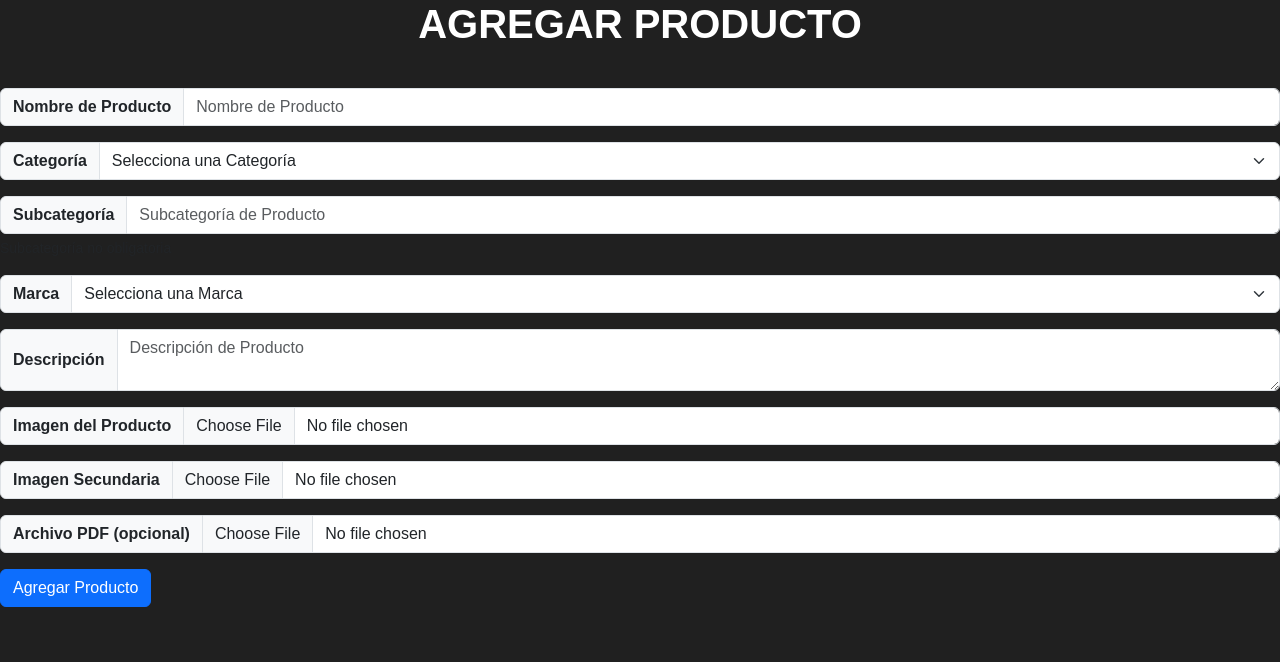
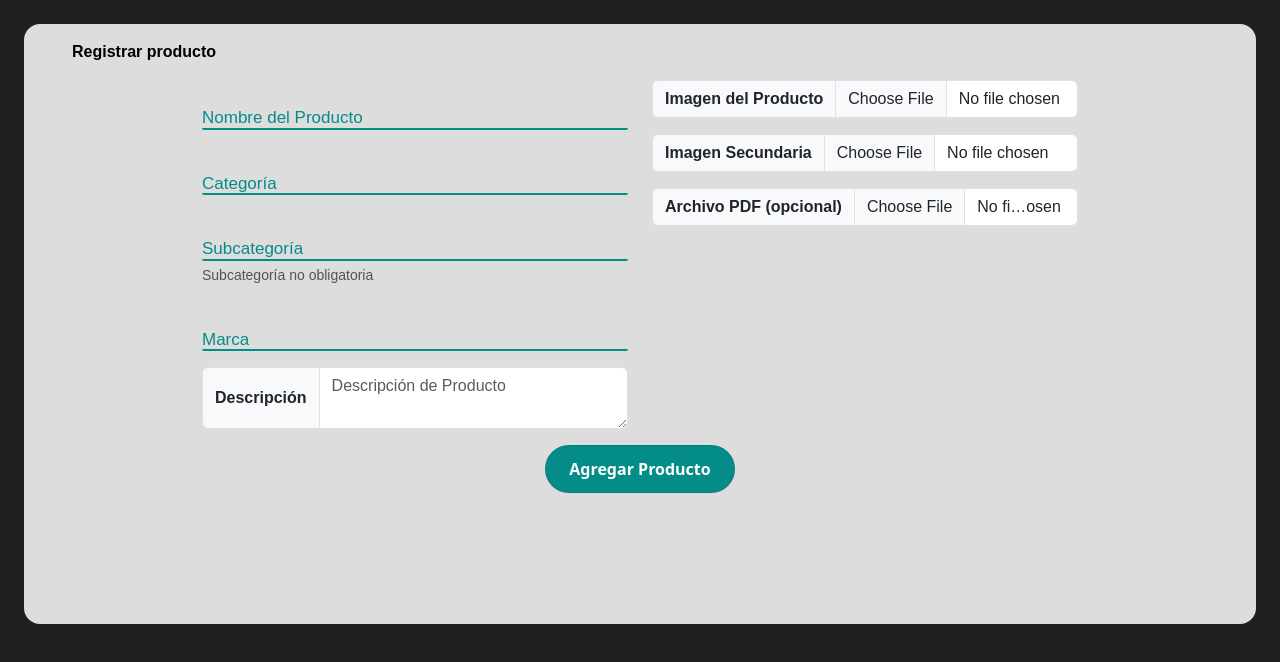
Before and after one commit to AlexGalo0/INGELMECO-Admin, a React (Vite) app: page /admin/add-product in a window 1280 px wide. Shown: the top 662 px of the page. Built offline with nearby package versions, Linux system fonts and the light colour scheme.

Commit message:
avances estilos formulario de productos

```diff
--- a/src/Components/ProductForm.tsx
+++ b/src/Components/ProductForm.tsx
@@ -22,7 +22,7 @@ export const ProductForm = () => {
   const [descripcionError, setDescripcionError] = useState<string | null>(null);
   const [categoriaError, setCategoriaError] = useState<string | null>(null);
   const [fileSecondary, setFileSecondary] = useState<File | null>(null);
-  const [marcaError] = useState<string | null>(null);
+  const [marcaError, setMarcaError] = useState<string | null>(null);
 
   console.log(fileSecondary);
 
@@ -75,6 +75,12 @@ export const ProductForm = () => {
 
   const handleMarcaChange = (e: React.ChangeEvent<HTMLSelectElement>) => {
     const marca = e.target.value;
+    if (!marca) {
+      setMarcaError("Selecciona una marca");
+      setShowMarca(false);
+    } else {
+      setMarcaError(null);
+    }
     setFormData({
       ...formData,
       marcaProducto: marca,
@@ -85,6 +91,7 @@ export const ProductForm = () => {
     const categoria = e.target.value;
     if (!categoria) {
       setCategoriaError("Selecciona una categoría");
+      setShowCategories(false);
     } else {
       setCategoriaError(null);
     }
@@ -94,70 +101,86 @@ export const ProductForm = () => {
     });
   };
 
+  const [showCategories, setShowCategories] = useState<boolean>(false);
+  const [showMarca, setShowMarca] = useState<boolean>(false);
+
+  const handleShowCategories = () => {
+    setShowCategories(!showCategories);
+  }
+
+  const handleShowMarca = () => {
+    setShowMarca(!showMarca);
+  }
+
   return (
-    <>
-      <h1 style={{color:"white"}}>Agregar Producto</h1>
-      <form onSubmit={handleSubmit}>
-        <div className="input-group mb-3">
-          <span className="input-group-text" id="basic-addon1">
-            <b>Nombre de Producto</b>
-          </span>
+    <div className="m-4 rounded-4" style={{ backgroundColor: '#DDD', height: '600px' }}>
+
+      <p className="fw-bold m-0 px-5 pt-3" style={{ color: '#000' }}>Registrar producto</p>
+
+      <form onSubmit={handleSubmit} className="px-5 pb-4 h-100">
+
+        <div className="container">
+          <div className="row">
+            {/* Primera columna*/}
+            <div className="col">
+
+              <div className="form__group field my-3">
                 <input
                   type="text"
-            className={`form-control ${nombreError ? "is-invalid" : ""}`}
-            placeholder="Nombre de Producto"
-            aria-label="Nombre de Producto"
-            aria-describedby="basic-addon1"
+                  id="NameProduct"
                   value={formData.nombreProducto}
                   onChange={handleNombreChange}
+                  className={`form__field ${nombreError ? "is-invalid" : ""}`}
+                  placeholder="Nombre del Producto"
+                  aria-label="Nombre del Producto"
                   required
+                  style={{ color: '#000' }}
                 />
+                <label htmlFor="NameProduct" className="form__label">Nombre del Producto</label>
                 {nombreError && <div className="invalid-feedback">{nombreError}</div>}
               </div>
 
-        <div className="input-group mb-3">
-          <span className="input-group-text">
-            <b>Categoría</b>
-          </span>
+              <div className="form__group field my-3">
+                {
+                  showCategories ? (
                     <select
-            className={`form-select ${categoriaError ? "is-invalid" : ""}`}
-            aria-label="Categoría de Producto"
+                      id="CategorieProduct"
                       value={formData.categoriaProducto}
                       onChange={handleCategoriaChange}
+                      className={`form__field ${categoriaError ? "is-invalid" : ""}`}
+                      placeholder="Categoría del Producto"
+                      aria-label="Categoría del Producto"
                       required
+                      style={{ color: '#048c88' }}
                     >
                       <option value="">Selecciona una Categoría</option>
                       <option value="Cables de Control">Cables de Control</option>
                       <option value="Cables de Potencia">Cables de Potencia</option>
                       <option value="Gabinete">Gabinete</option>
-            <option value="Automatización y Control">
-              Automatización y Control
-            </option>
+                      <option value="Automatización y Control">Automatización y Control</option>
                       <option value="Bancos Capacitores">Bancos Capacitores</option>
                       <option value="Distribución">Distribución</option>
                       <option value="Energía Solar">Energía Solar</option>
-            <option value="Control de Factor y de Potencia">
-              Control de Factor y de Potencia
-            </option>
-            <option value="Arrancador de Estado Sólido">
-              Arrancador de Estado Sólido
-            </option>
+                      <option value="Control de Factor y de Potencia">Control de Factor y de Potencia</option>
+                      <option value="Arrancador de Estado Sólido">Arrancador de Estado Sólido</option>
                     </select>
-          {categoriaError && (
-            <div className="invalid-feedback">{categoriaError}</div>
-          )}
+                  ) : (
+                    <input type="text" id="CategorieProduct" value={""}
+                      onClick={handleShowCategories}
+                      className={`form__field ${showCategories ? "d-none" : ""}`}
+                      placeholder="Categoría del Producto"
+                      aria-label="Categoría del Producto" style={{ color: '#000' }}
+                    />
+                  )
+                }
+                <label htmlFor="CategorieProduct" className="form__label">Categoría</label>
+                {categoriaError && (<div className="invalid-feedback">{categoriaError}</div>)}
               </div>
-        <div className="mb-3">
-          <div className="input-group">
-            <span className="input-group-text" id="basic-addon3">
-              <b>Subcategoría</b>
-            </span>
+
+              <div className="form__group field my-3">
                 <input
                   type="text"
-              className="form-control"
-              aria-label="Subcategoría de Producto"
-              aria-describedby="basic-addon3"
-              placeholder="Subcategoría de Producto"
+                  id="SubCategorieProduct"
                   value={formData.subcategoriaProducto}
                   onChange={(e) =>
                     setFormData({
@@ -165,23 +188,30 @@ export const ProductForm = () => {
                       subcategoriaProducto: e.target.value,
                     })
                   }
+                  className="form__field"
+                  placeholder="Subcategoría de Producto"
+                  aria-label="Subcategoría de Producto"
+                  required
+                  style={{ color: '#000' }}
                 />
-          </div>
+                <label htmlFor="SubCategorieProduct" className="form__label">Subcategoría</label>
                 <div className="form-text" id="basic-addon4">
                   Subcategoría no obligatoria
                 </div>
               </div>
 
-        <div className="input-group mb-3">
-          <span className="input-group-text">
-            <b>Marca</b>
-          </span>
+              <div className="form__group field my-3">
+                {
+                  showMarca ? (
                     <select
-            className={`form-select ${marcaError ? "is-invalid" : ""}`}
-            aria-label="Marca del Producto"
+                      id="MarcaProduct"
                       value={formData.marcaProducto}
                       onChange={handleMarcaChange}
+                      className={`form__field ${marcaError ? "is-invalid" : ""}`}
+                      placeholder="Marca del Producto"
+                      aria-label="Marca del Producto"
                       required
+                      style={{ color: '#048c88' }}
                     >
                       <option value="">Selecciona una Marca</option>
                       <option value="SIEMENS">SIEMENS</option>
@@ -193,6 +223,16 @@ export const ProductForm = () => {
                       <option value="Little Fuse">Little Fuse</option>
                       <option value="Otra Marca">Otra Marca</option>
                     </select>
+                  ) : (
+                    <input type="text" id="CategorieProduct" value={""}
+                      onClick={handleShowMarca}
+                      className={`form__field ${showMarca ? "d-none" : ""}`}
+                      placeholder="Marca del Producto"
+                      aria-label="Marca del Producto" style={{ color: '#000' }}
+                    />
+                  )
+                }
+                <label htmlFor="MarcaProduct" className="form__label">Marca</label>
                 {marcaError && <div className="invalid-feedback">{marcaError}</div>}
               </div>
 
@@ -212,6 +252,14 @@ export const ProductForm = () => {
                   <div className="invalid-feedback">{descripcionError}</div>
                 )}
               </div>
+
+            </div>
+            {/* Fin Primera columna*/}
+
+
+            {/* Segunda columna*/}
+            <div className="col">
+
               <div className="input-group mt-3">
                 <label className="input-group-text" htmlFor="inputGroupFile">
                   <b>Imagen del Producto</b>
@@ -227,6 +275,7 @@ export const ProductForm = () => {
                 />
                 {imageError && <div className="invalid-feedback">{imageError}</div>}
               </div>
+
               {/* Input para la imagen secundaria */}
               <div className="input-group mt-3">
                 <label className="input-group-text" htmlFor="inputGroupFileSecondary">
@@ -242,6 +291,7 @@ export const ProductForm = () => {
                 />
                 {imageError && <div className="invalid-feedback">{imageError}</div>}
               </div>
+
               {/* Input para el archivo PDF */}
               <div className="input-group mt-3">
                 <label className="input-group-text" htmlFor="inputGroupFilePDF">
@@ -257,24 +307,26 @@ export const ProductForm = () => {
                 />
                 {pdfError && <div className="invalid-feedback">{pdfError}</div>}
               </div>
-        <div className="mt-3">
-          <button
-            type="submit"
-            className="btn btn-primary"
-            disabled={isUploading}
-          >
-            {isUploading ? "Subiendo..." : "Agregar Producto"}
-          </button>
             </div>
+            {/* Fin Segunda columna*/}
+          </div>
+        </div>
+
+        <div className="mt-3 d-grid justify-content-center">
+          <button id="bottone5" type="submit" disabled={isUploading}>{isUploading ? "Subiendo..." : "Agregar Producto"}</button>
+        </div>
+
         {uploadMessage && (
           <div className={`mt-3 ${isUploading ? "text-info" : "text-success"}`}>
             {uploadMessage}
           </div>
         )}
+
         {successMessageVisible && (
           <div className={`mt-3 text-success`}>Subida Exitosa</div>
         )}
+
       </form>
-    </>
+    </div>
   );
 };
--- a/src/styles.css
+++ b/src/styles.css
@@ -146,7 +146,7 @@ section#formHolder {
     color: transparent;
 }
 
-.form__field:placeholder-shown ~ .form__label {
+.form__field:placeholder-shown~.form__label {
     font-size: 17px;
     cursor: text;
     top: 25px;
@@ -166,15 +166,13 @@ section#formHolder {
     padding-bottom: 6px;
     /* font-weight: 700; */
     border-width: 3px;
-  border-image: linear-gradient(
-    to right,
+    border-image: linear-gradient(to right,
             var(--color-quaternary),
-    var(--color-quaternary)
-  );
+            var(--color-quaternary));
     border-image-slice: 1;
 }
 
-.form__field:focus ~ .form__label {
+.form__field:focus~.form__label {
     position: absolute;
     top: -5px;
     display: block;
@@ -197,14 +195,13 @@ section#formHolder {
     align-items: center;
     background-color: var(--color-quaternary);
     border: 1px solid rgba(0, 0, 0, 0.1);
-  border-radius: 0.25rem;
+    border-radius: 2rem;
     box-shadow: rgba(0, 0, 0, 0.02) 0 1px 3px 0;
     box-sizing: border-box;
     color: #fff;
     cursor: pointer;
     display: inline-flex;
-  font-family: system-ui, -apple-system, system-ui, "Helvetica Neue", Helvetica,
-    Arial, sans-serif;
+    font-family: system-ui, -apple-system, system-ui, "Helvetica Neue", Helvetica, Arial, sans-serif;
     font-size: 16px;
     font-weight: 600;
     justify-content: center;
@@ -291,7 +288,7 @@ section#formHolder {
         left: 0;
     }
 
-  section#formHolder .form .form-peice > form {
+    section#formHolder .form .form-peice>form {
         width: 100% !important;
         padding: 60px;
         left: 50%;
@@ -356,6 +353,7 @@ section#formHolder {
 .img-fluid {
     max-width: 100%;
 }
+
 .menu-link-bold {
     color: #000;
     font-weight: bold;
@@ -364,6 +362,7 @@ section#formHolder {
 .img-icon {
     max-width: 42px;
 }
+
 .small-text {
     font-size: 15px;
     padding-right: 30px;
@@ -373,6 +372,7 @@ section#formHolder {
     margin-left: 100px;
     margin-right: 50px;
     margin-top: 100px;
-  max-height: 500px; /* MODIFICAR */
+    max-height: 500px;
+    /* MODIFICAR */
     overflow-y: auto;
 }
```
Lines whose indentation alone changed are shown as unchanged.
